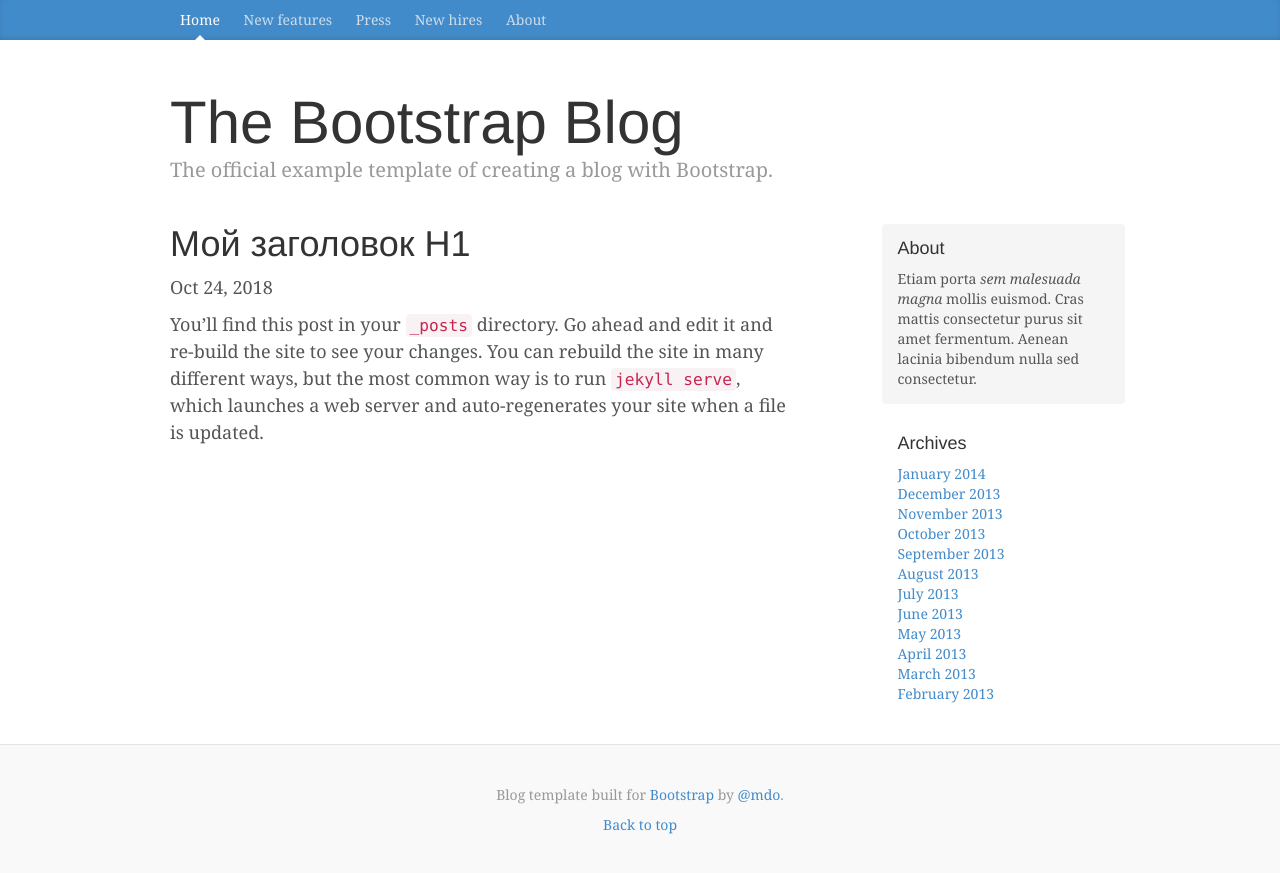
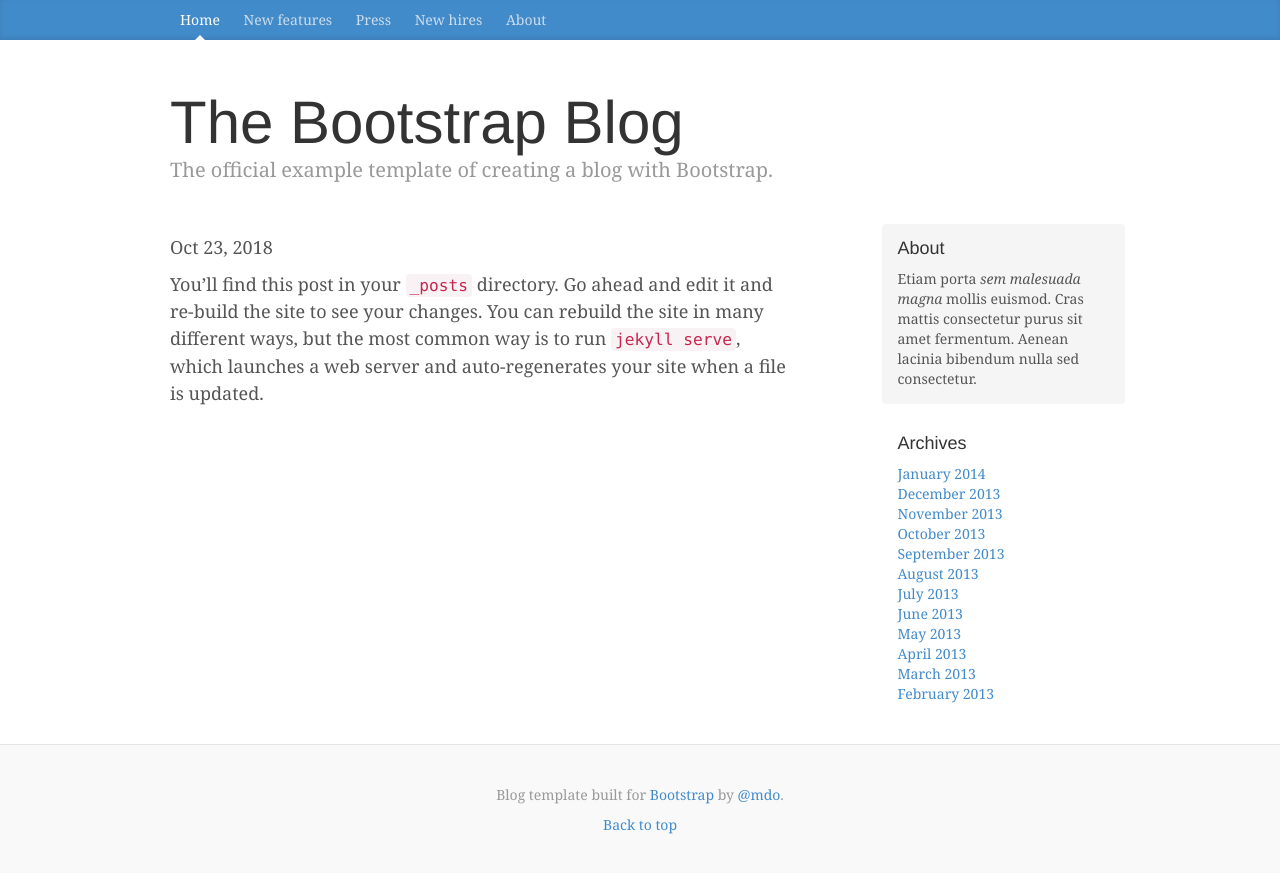
Before and after one commit to anatoliy017/anatoliy017.github.io, a Jekyll site: the page built from _posts/2018-10-23-welcome-to-jekyll.md, in a window 1280 px wide. Shown: the top 873 px of the page. Built offline with Jekyll 4.4.1, drawn with Linux system fonts in a browser that asks for light colours; comment, search, counter and statistics services are not loaded.

Commit message:
Update 2018-10-23-welcome-to-jekyll.md

```diff
--- a/_posts/2018-10-23-welcome-to-jekyll.md
+++ b/_posts/2018-10-23-welcome-to-jekyll.md
@@ -1,9 +1,7 @@
 ---
 layout: post
-title:  Мой тайтл з
-description: Мое метоописание 3
-header: Мой заголовок H1
-date:   2018-10-24 21:15:57 +0700
+title:  Title post
+date:   2018-10-23 21:15:57 +070yll!"0
 category: jekyll
 ---
 You’ll find this post in your `_posts` directory. Go ahead and edit it and re-build the site to see your changes. You can rebuild the site in many different ways, but the most common way is to run `jekyll serve`, which launches a web server and auto-regenerates your site when a file is updated.
```
